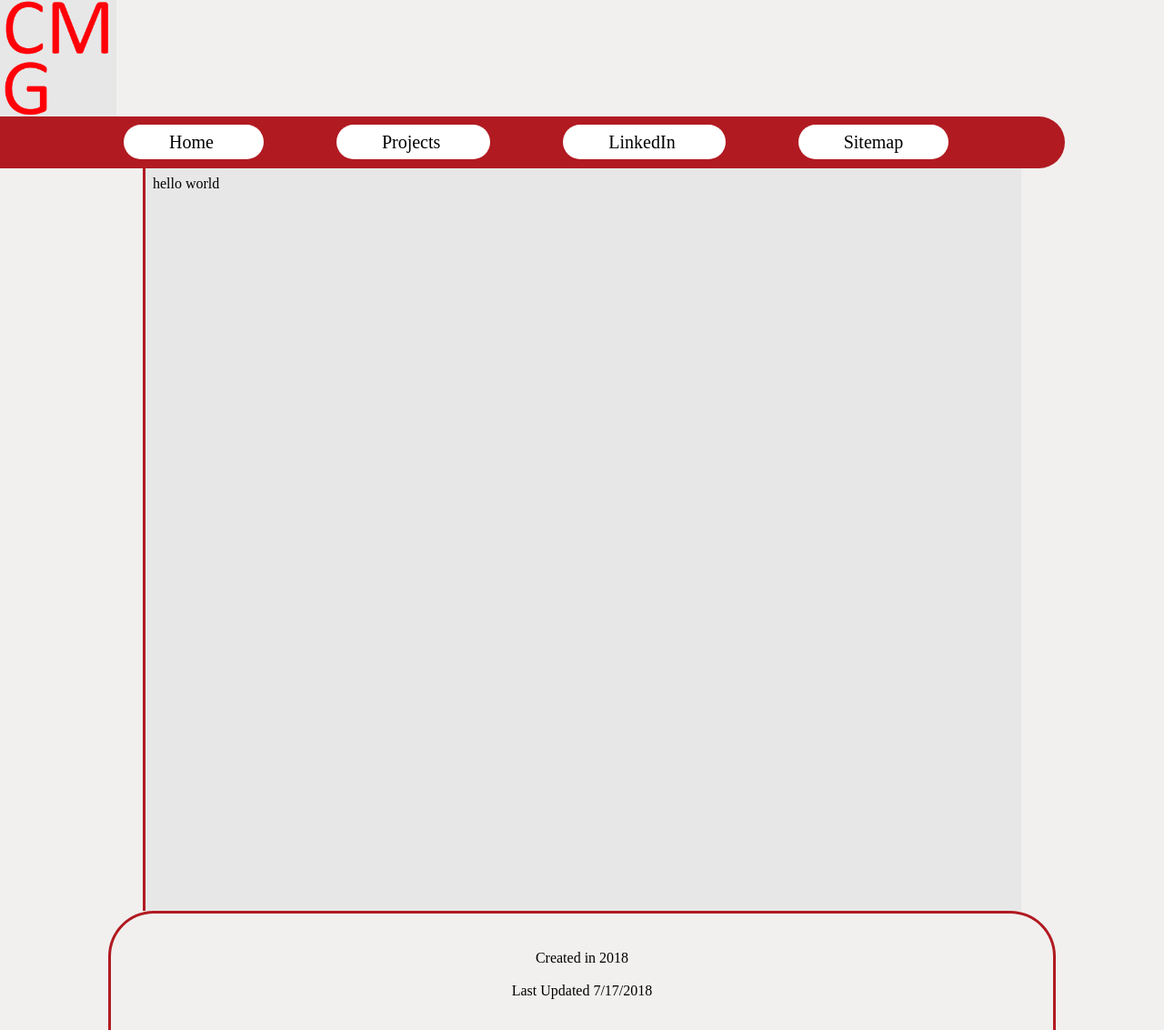
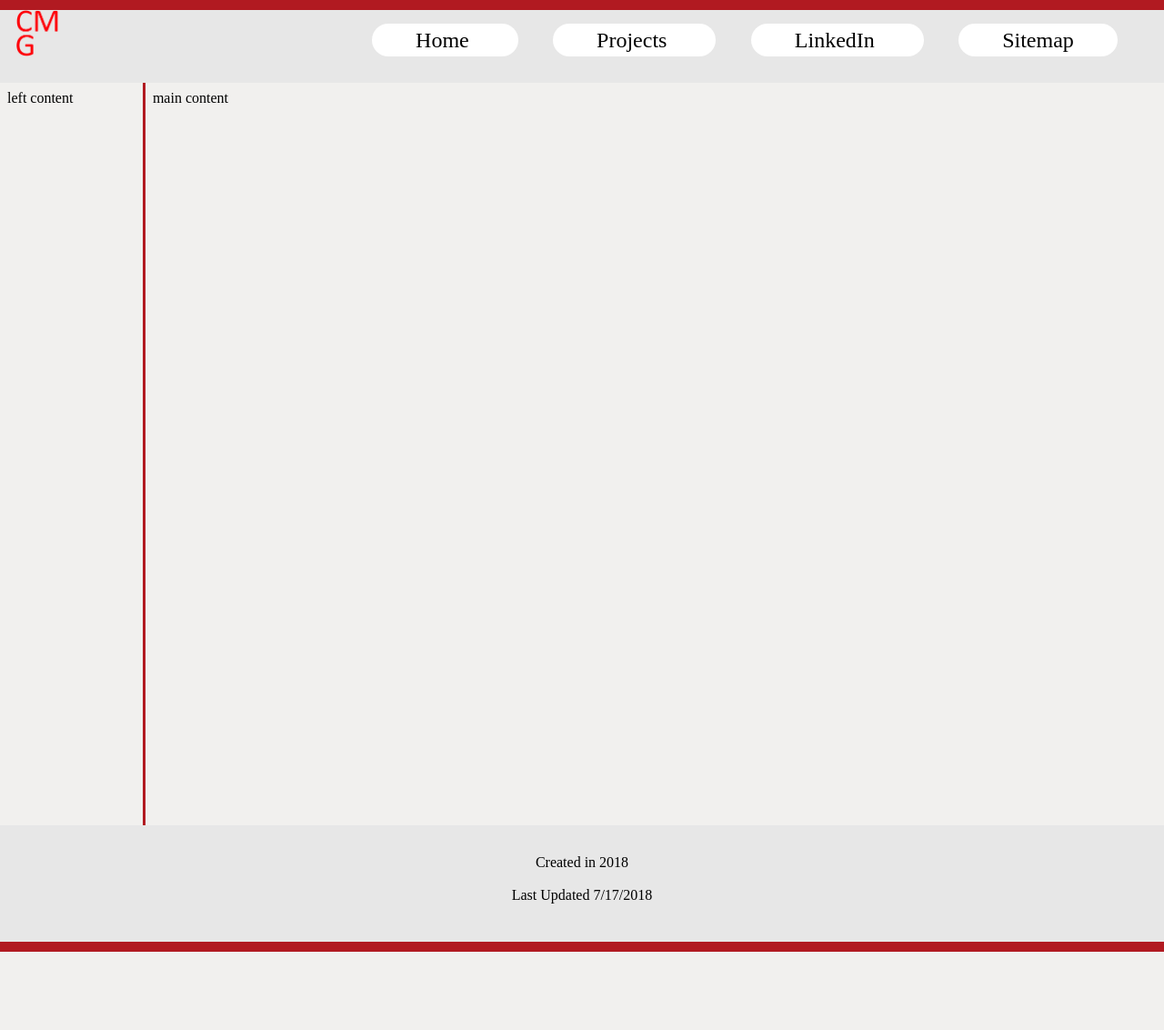
Before and after one commit to CommanderMartin/CommanderMartin.github.io, a PHP site: page / in a window 1280 px wide. Shown: the whole page at 91% size. After the commit the page ends 1046 px from the top, so only its background shows below. Run offline with PHP 8.4, Linux system fonts and the light colour scheme.

Commit message:
Reworking of site styling

```diff
--- a/assets/siteStyle.css
+++ b/assets/siteStyle.css
@@ -1,5 +1,7 @@
 nav{
-
+	min-height: 5em;
+	background-color: #e7e7e7;
+	width: 100%;
 }
 
 nav a{
@@ -14,40 +16,39 @@ body{
 
 footer{
 	min-height: 6em;
-	width: 81%;
 	margin: 0 auto;
-	border: 3px;
-	border-color: #b11a21;
-	border-style: solid solid none solid;
-	border-radius: 50px 50px 0 0;
 	padding-top: 2em;
 	text-align: center;
-	background-color: #f1f0ee;
+	background-color: #e7e7e7;
 }
 
 /*Classes*/
-.trueNav{
+.aboveNav{
 	background-color: #b11a21;
 	/*
 	background-image: url("Images/Gradient.png");
 	background-repeat: no-repeat;
 	background-size: 100%;
 	*/
-	min-height: 3em;
+	min-height: 0.15em;
 	padding-top: 0.55em;
 	padding-left: 4em;
-	color: #000000;
-	width: 86.5%;
-	border-radius: 0 50px 50px 0;
-	clear:left;
 }
 
-.nameAndImage{
-
+.belowFoot{
+	background-color: #b11a21;
+	/*
+	background-image: url("Images/Gradient.png");
+	background-repeat: no-repeat;
+	background-size: 100%;
+	*/
+	min-height: 0.15em;
+	padding-top: 0.55em;
+	padding-left: 4em;
 }
 
 .mainContent{
-	background-color: #e7e7e7;
+	background-color: #f1f0ee;
 	width: 74%;
 	margin: 0 auto;
 	padding: 0.5em;
@@ -56,21 +57,33 @@ footer{
 	border-color: #b11a21;;
 }
 
-.internalContainer{
-	padding: 0.5em 2em;
+.leftContent{
+	float: left;
+	padding: 0.5em;
+}
+
+.navInternalContainer{
+	padding: 1.25em 2em;
+	float: right;
 }
 
 .rectangularButton{
 	background-color: white;
-	margin: 2em;
-	padding: 0.4em 2.5em;
+	margin: 0.8em;
+	padding: 0.2em 2em;
 	border-radius: 20px;
-	font-size: 20px;
+	font-size: 24px;
+
+}
+
+.clearFloat{
+	clear: right;
 }
 
 /*Images*/
 .headerLogo{
-	width: 10%;
-	height: 10%;
+	padding-left: 1em;
+	width: 4%;
+	height: 4%;
 	float: left;
 }
--- a/index.html
+++ b/index.html
@@ -14,16 +14,18 @@
 
 	</head>
 
+	<div class = "aboveNav"></div>
+
 	<nav>
-		<div class = "nameAndImage">
+		<div class = "logo">
 			<img class = "headerLogo" src = "assets/Images/Logo.png" alt = "Commanding Games Studios Logo">
 		</div>
 
-		<div class = "trueNav">
-			<div class = "internalContainer">
+		<div class = "navInternalContainer">
 			<span class = "rectangularButton">
 				<a class = "navbarA" href="index.html">Home</a>
 			</span>
+
 			<span class = "rectangularButton">
 				<a class = "navbarA" href="projects.html">Projects</a>
 			</span>
@@ -36,17 +38,24 @@
 				<a class = "navbarA" href="sitemap.html">Sitemap</a>
 			</span>
 		</div>
-		</div>
 	</nav>
+
+	<div class = "clearFloat"></div>
 
 	<body>
 		<!-- Main Content section -->
 		<main>
+			<div class = "leftContent">
+				left content
+			</div>
+
 			<div class = "mainContent">
-				hello world
+				main content
 			</div>
 		</main>
 	</body>
+
+	<div class = "clearFloat"></div>
 
 	<footer>
 		<div class = "internalContainer">
@@ -56,4 +65,6 @@
 			Last Updated 7/17/2018
 		</div>
 	</footer>
+
+	<div class = "belowFoot"></div>
 </html>
```
Lines whose indentation alone changed are shown as unchanged.
